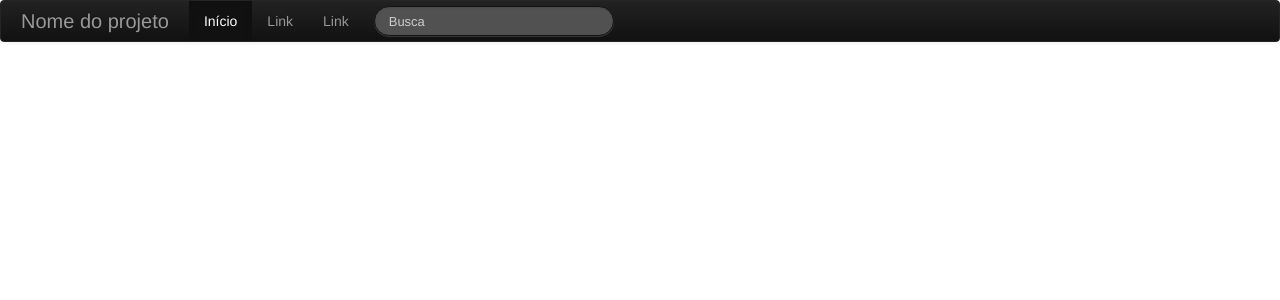
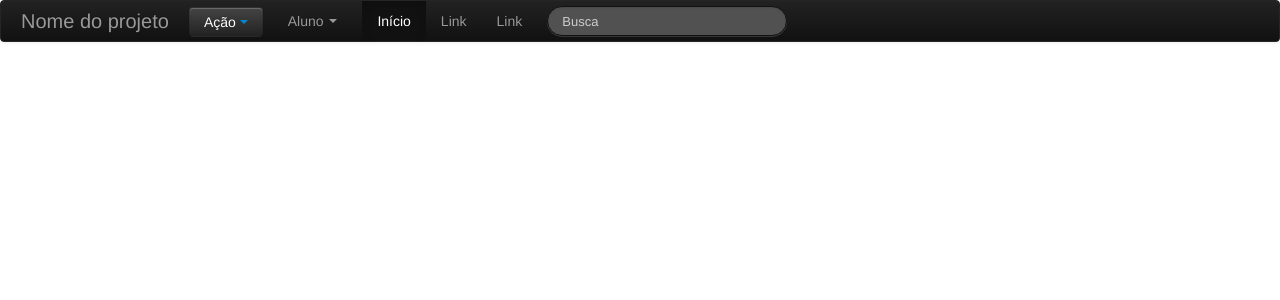
Before and after one commit to MovimentoWeb/GuideRegister, a PHP site: page / in a window 1280 px wide. Shown: the top 300 px of the page. Run offline with PHP 8.4, Linux system fonts and the light colour scheme.

Commit message:
Criação do item aluno em BOOTSTRAP

```diff
--- a/index.php
+++ b/index.php
@@ -29,6 +29,38 @@
                     <div class="nav-collapse">
                         <!-- .nav, .navbar-search, .navbar-form, etc -->
                         <ul class="nav">
+                            <div class="btn-group">
+                                <a class="btn dropdown-toggle btn-inverse" data-toggle="dropdown" href="#">
+                                    Ação
+                                    <span class="caret"></span>
+                                </a>
+                                <ul class="dropdown-menu">
+                                    <!-- Links de menu dropdown -->
+
+                                    <li >
+                                        <a href="#">Início</a>
+                                    </li>
+                                    <li><a href="#">Link</a></li>
+                                    <li><a href="#">Link</a></li>
+                                </ul>
+                            </div>
+                    </div>
+                    <ul class="nav">
+                        <li class="dropdown">
+                            <a href="#" class="dropdown-toggle" data-toggle="dropdown">
+                                Aluno
+                                <b class="caret"></b>
+                            </a>
+                            <ul class="dropdown-menu">
+                                <li >
+                                    <a href="#">Início</a>
+                                </li>
+                                <li><a href="#">Link</a></li>
+                                <li><a href="#">Link</a></li>
+                            </ul>
+                        </li>
+                    </ul>
+                    <ul class="nav">
                         <li class="active">
                             <a href="#">Início</a>
                         </li>
```
Lines whose indentation alone changed are shown as unchanged.
